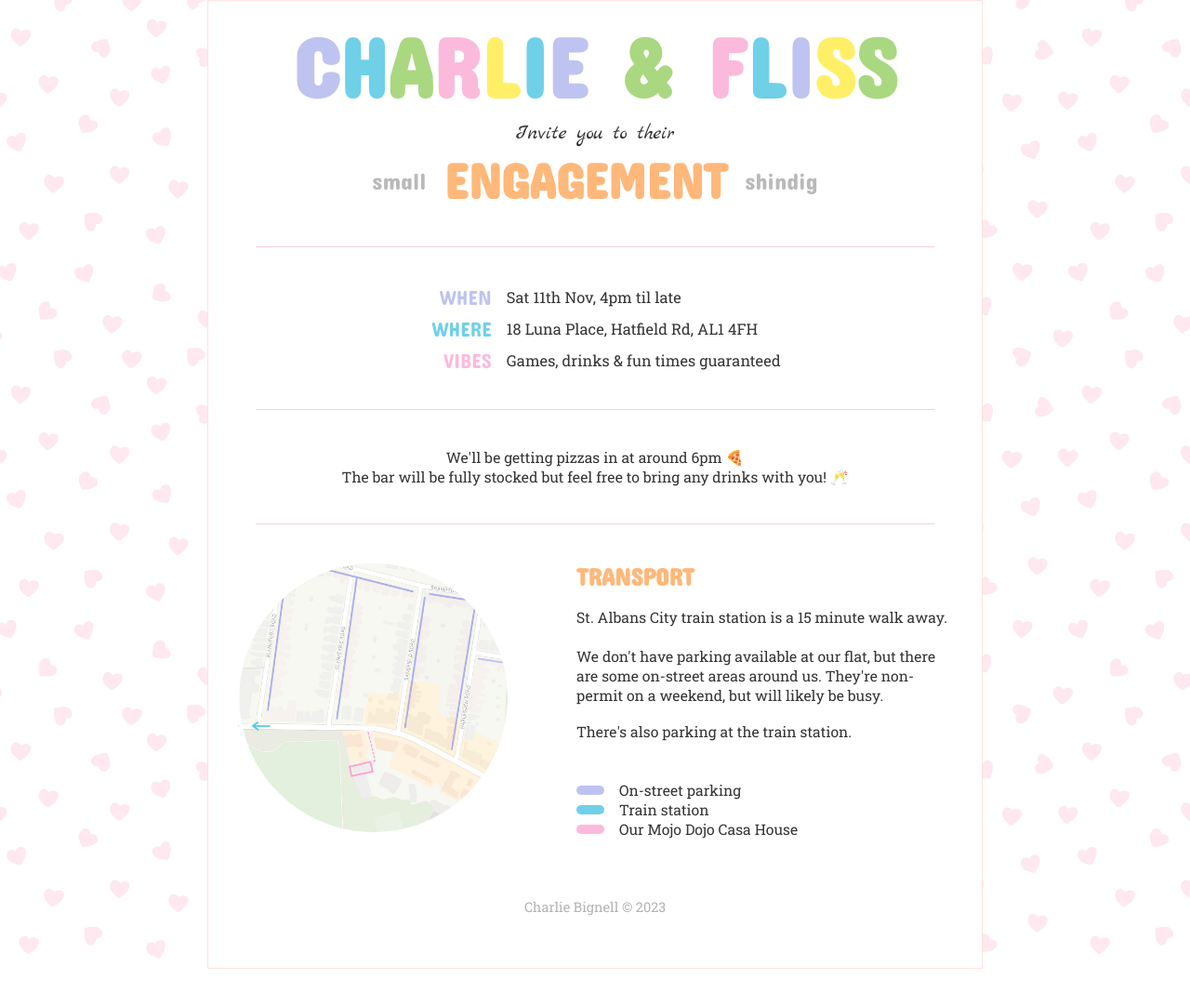
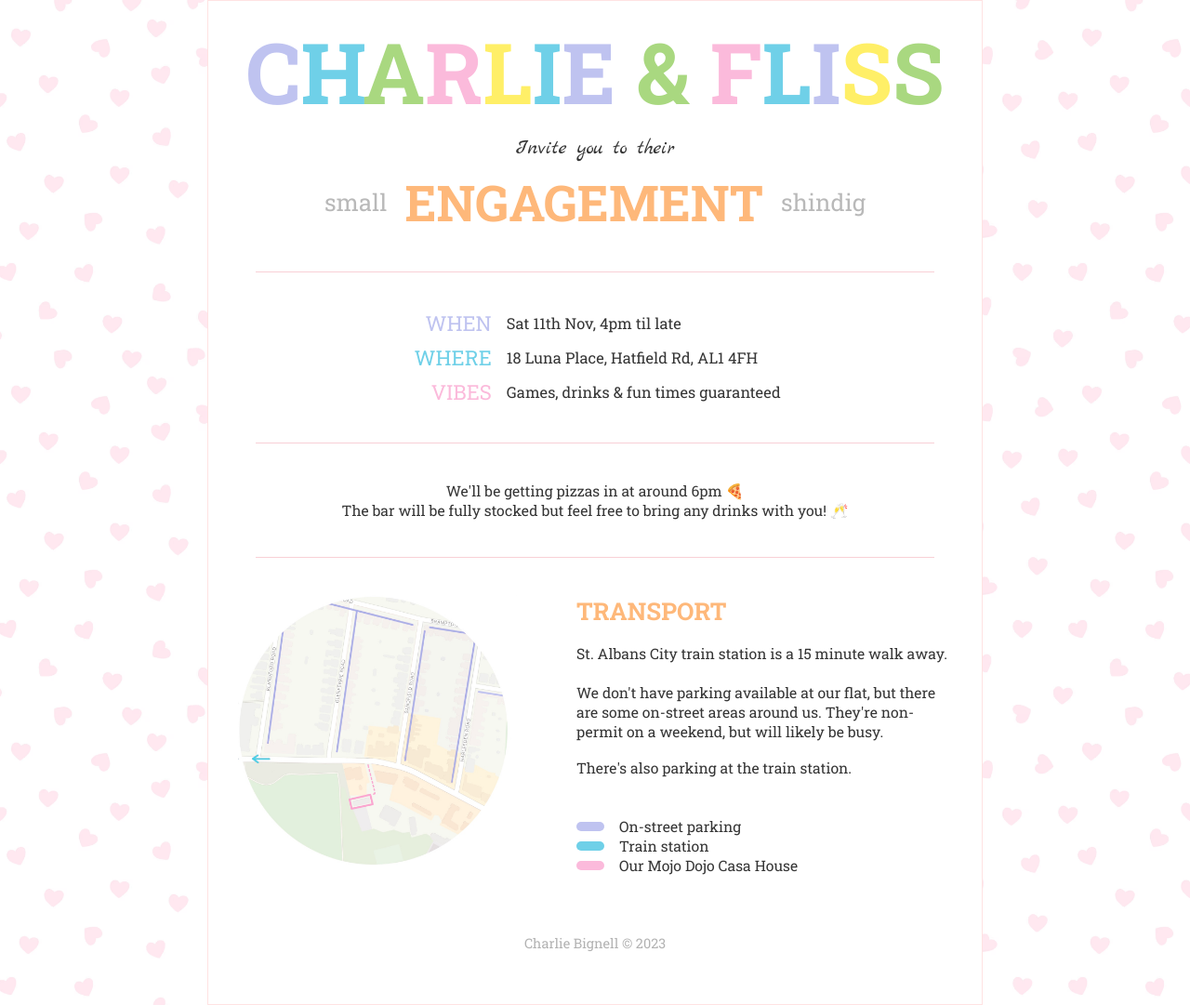
Before and after one commit to CharlieBignell/wedding, a plain HTML site: page index.html in a window 1280 px wide. Shown: the whole page at 93% size. Before the commit the page ends 1042 px from the top, so only its background shows below. Drawn offline with Linux system fonts and the light colour scheme.

Commit message:
title test

```diff
--- a/index.css
+++ b/index.css
@@ -8,8 +8,8 @@ body{
 }
 
 
-h1, h2, h3, h4, h5{
-    font-family: 'Concert One', cursive;
+h1, h2, h3, h4, h5, .title_small, .details_header{
+    font-family: 'Roboto Slab', cursive;
 }
 
 p{
@@ -51,7 +51,6 @@ h1{
     color: rgb(185, 185, 185);
     font-size: calc(10px + 1.2vw);
     vertical-align: middle;
-    font-family: 'Concert One', cursive;
 }
 
 .sep{
@@ -92,7 +91,6 @@ h3{
 #titles > p{
     font-family: 'Marck Script', cursive;
     font-size: calc(10px + 1vw);
-    margin: 0.2em 0;
 }
 
 #top_container{
@@ -115,6 +113,9 @@ h3{
 
 #titles{
     text-align: center;
+    display: flex;
+    flex-flow: column nowrap;
+    gap: 0.5em;
 }
 
 #details{
@@ -140,7 +141,6 @@ h3{
 
 .details_header{
     width: 4em;
-    font-family: 'Concert One', cursive;
     font-size: calc(10px + 0.95vw);
     text-align: right;
 }
```
